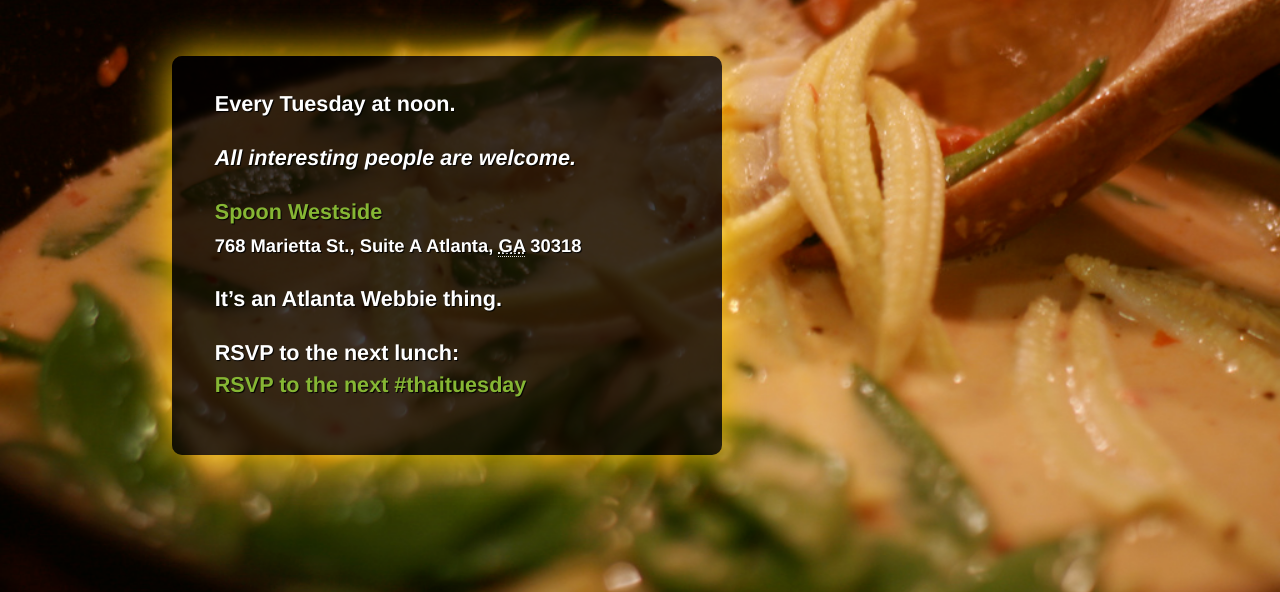
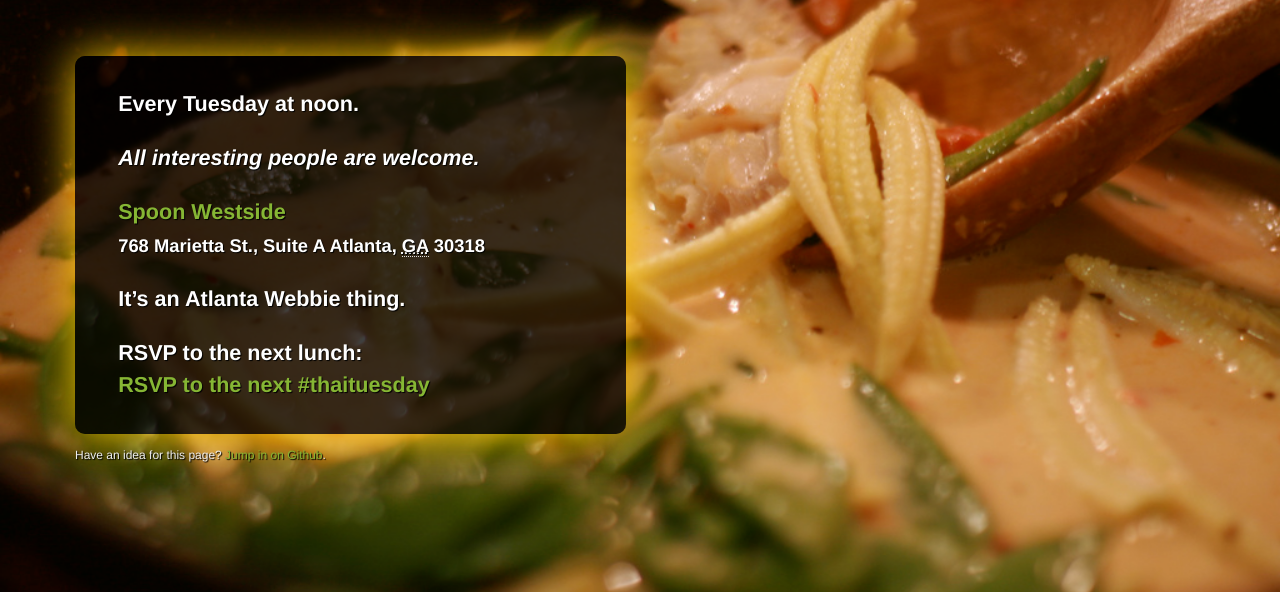
Before and after one commit to mosesngone/thaituesday.com, a plain HTML site: page index.html in a window 1280 px wide. Shown: the part 208-800 px from the top of the page. Drawn offline with nearby package versions, Linux system fonts and the light colour scheme; a web font is replaced by a local one.

Commit message:
Added a link to the Github project.

```diff
--- a/css/style.scss
+++ b/css/style.scss
@@ -28,7 +28,11 @@ section {
    background:rgba(0,0,0,.75);
    @include border-radius(10px);
    @include box-shadow(0 0 45px #fc0);
-   padding:.5em 2em 1.5em;
+   padding:.5em 2em;
 }
 
 .adr { font-size:.85em; }
+
+footer {
+   font-size: .75em;
+}
--- a/index.html
+++ b/index.html
@@ -27,7 +27,6 @@
             </div>
          </header>
          <section class="row-fluid">
-            <div class="span1"></div>
             <div class="span6">
                <div id="info">
                   <p>Every Tuesday at noon.</p>
@@ -48,8 +47,8 @@
             </div>
          </section>
          <footer class="row-fluid">
-            <div class="span5">
-
+            <div class="span6">
+               <p>Have an idea for this page? <a href="https://github.com/jcornelius/thaituesday.com">Jump in on Github</a>.</p>
             </div>
          </footer>
       </div>
```
Also changed, not shown: css/style.css.
